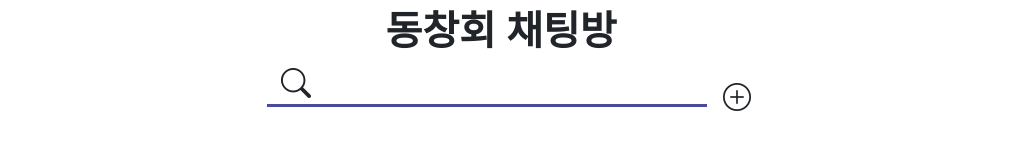
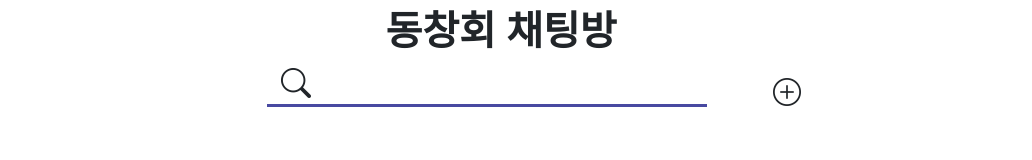
Before and after one commit to songeunseon/Raonaria, a Vue app in the folder RA/: page /reunion in a window 1280 px wide. Shown: the part 190-350 px from the top of the page, without its empty margins (139-1171 px from the left). Built offline with nearby package versions, Linux system fonts and the light colour scheme.

Commit message:
2023.10.05

```diff
--- a/RA/src/components/makeRoom.vue
+++ b/RA/src/components/makeRoom.vue
@@ -68,10 +68,11 @@ export default{
     height:330px;
     background:white;
     border:1px solid black;
-    position:relative;
+    position:absolute;
     left:50%;
-    transform: translate(-50%);
-    bottom:550px;
+    top:50%;
+    transform: translate(-50%, -50%);
+    /* bottom:550px; */
 }
 
 .room_title{
--- a/RA/src/views/ReunionView.vue
+++ b/RA/src/views/ReunionView.vue
@@ -181,9 +181,7 @@ export default{
 
 
         .chat_add .bi-plus-circle{
-            position:relative;
-            right:50px;
-            top:5px;
+
             font-size:28px;
         }
 
```
